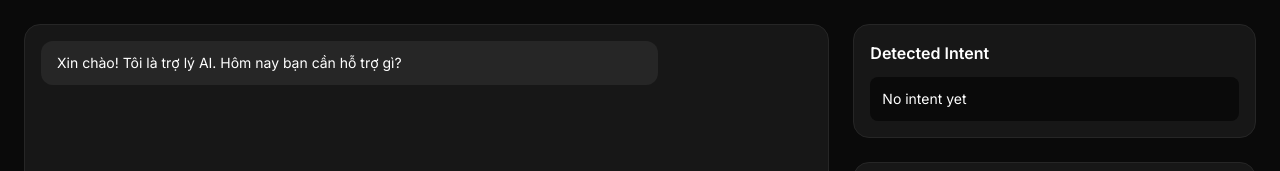
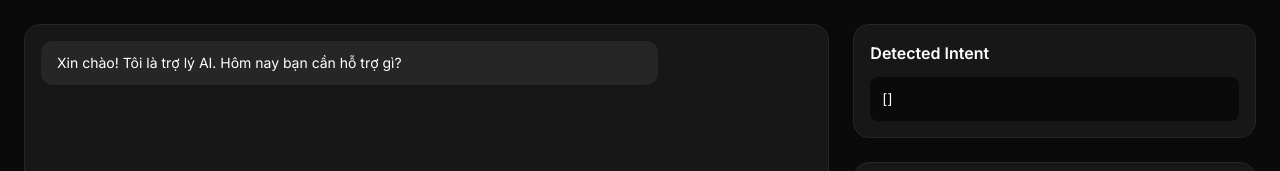
Before and after one commit to phxbinh/TrungNguyen, a Next.js app: page /chat-langgraph-agent-child in a window 1280 px wide. Shown: the top 171 px of the page. Built offline with nearby package versions, Linux system fonts and the light colour scheme.

Commit message:
Update page.tsx

```diff
--- a/src/app/chat-langgraph-agent-child/page.tsx
+++ b/src/app/chat-langgraph-agent-child/page.tsx
@@ -7,6 +7,8 @@ import {
   DefaultChatTransport,
   type UIMessage,
 } from 'ai';
+
+import type { AgentStateType } from "@/lib/ai/state";
 
 const initialMessages: UIMessage[] = [
   {
@@ -20,7 +22,7 @@ const initialMessages: UIMessage[] = [
     ],
   },
 ];
-//
+/*
 type AgentState = {
   input: string;
   intent?: string;
@@ -28,7 +30,8 @@ type AgentState = {
   product?: any;
   docs?: any[];
   answer?: string;
-};
+}; */
+type AgentState = AgentStateType;
 
 function isAgentStatePart(
   part: any
@@ -159,9 +162,16 @@ function Sidebar({ agentState }: { agentState: AgentState | null }) {
     <section className="space-y-6">
       <div className="rounded-2xl border border-neutral-800 bg-neutral-900 p-4">
         <h2 className="mb-3 font-semibold">Detected Intent</h2>
+{/*
         <div className="rounded-lg bg-neutral-950 p-3 text-sm">
           {agentState?.intent || 'No intent yet'}
         </div>
+*/}
+<div className="rounded-lg bg-neutral-950 p-3 text-sm">
+  {JSON.stringify(agentState?.intents ?? [], null, 2)}
+</div>
+
+
       </div>
 
       <div className="rounded-2xl border border-neutral-800 bg-neutral-900 p-4">
```
